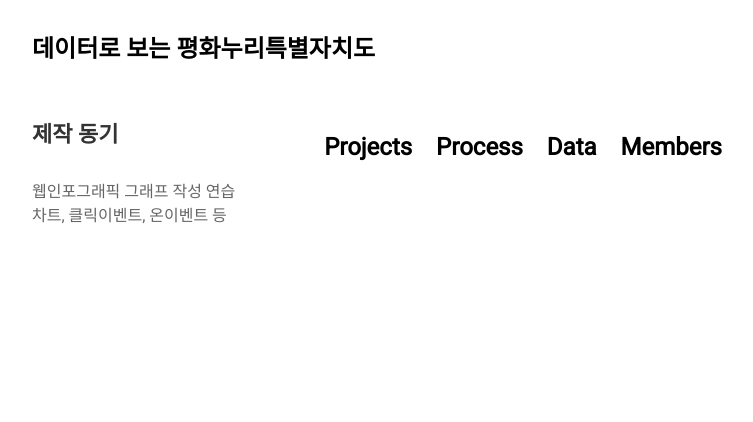
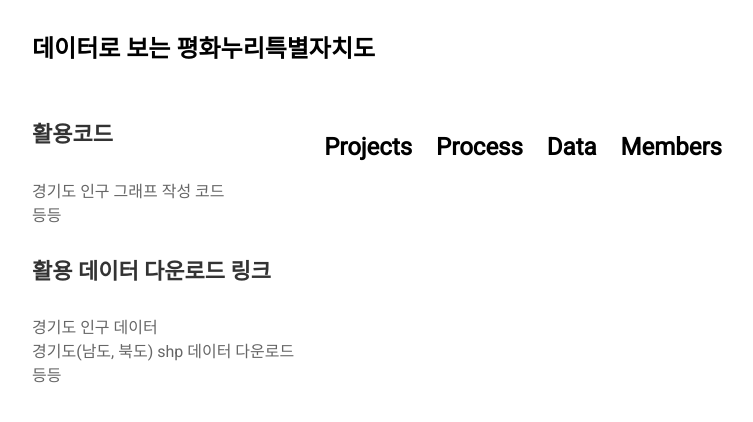
Before and after one commit to jinuew/SICM2002-6, a Jekyll site: the page built from pages/about.md, in a window 1280 px wide. Shown: the top 422 px of the page, without its empty margins (263-1016 px from the left). Built offline with Jekyll 4.4.1, drawn with Linux system fonts in a browser that asks for light colours; nearby versions of some CDN libraries.

Commit message:
Update about.md

```diff
--- a/pages/about.md
+++ b/pages/about.md
@@ -4,7 +4,13 @@ title: About
 permalink: /about
 ---
 
-#### 제작 동기
+#### 활용코드
 
-웹인포그래픽 그래프 작성 연습<br>
-차트, 클릭이벤트, 온이벤트 등
+경기도 인구 그래프 작성 코드<br>
+등등
+
+#### 활용 데이터 다운로드 링크
+
+경기도 인구 데이터<br>
+경기도(남도, 북도) shp 데이터 다운로드<br>
+등등
```
